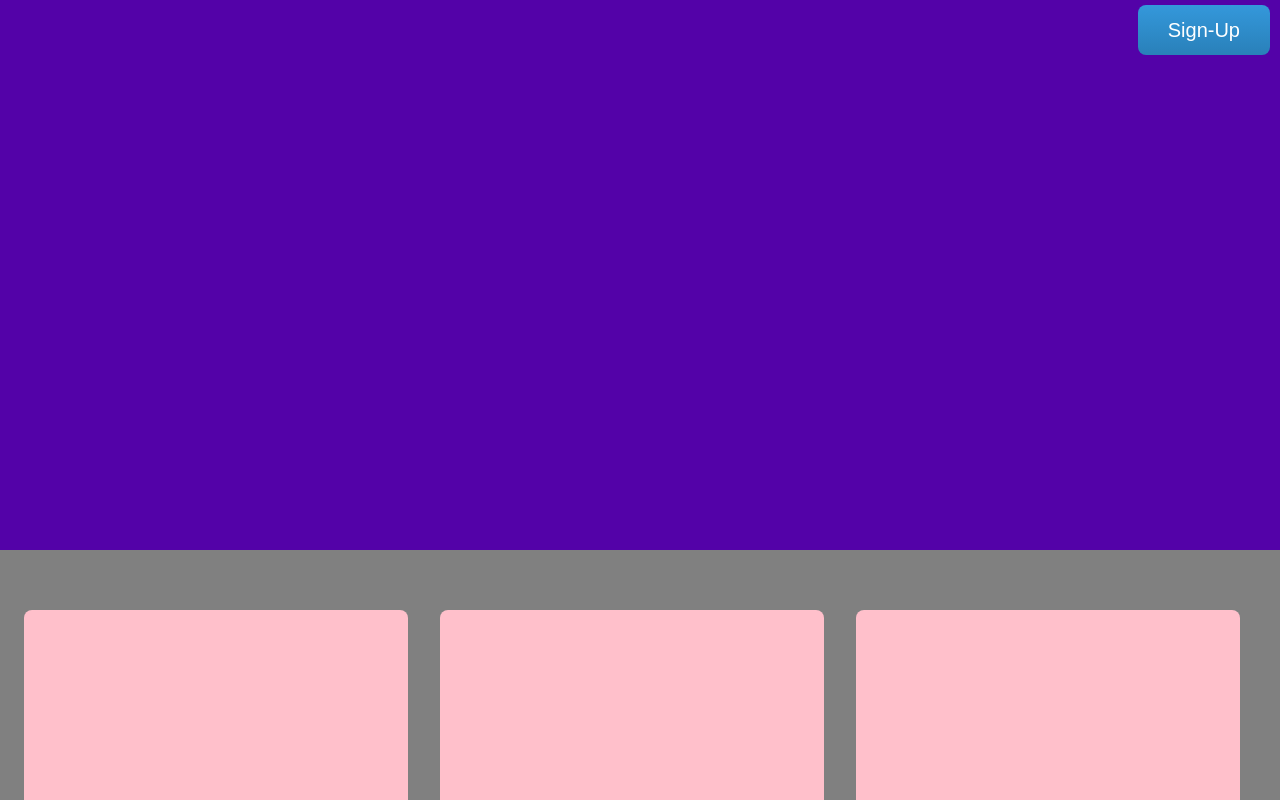
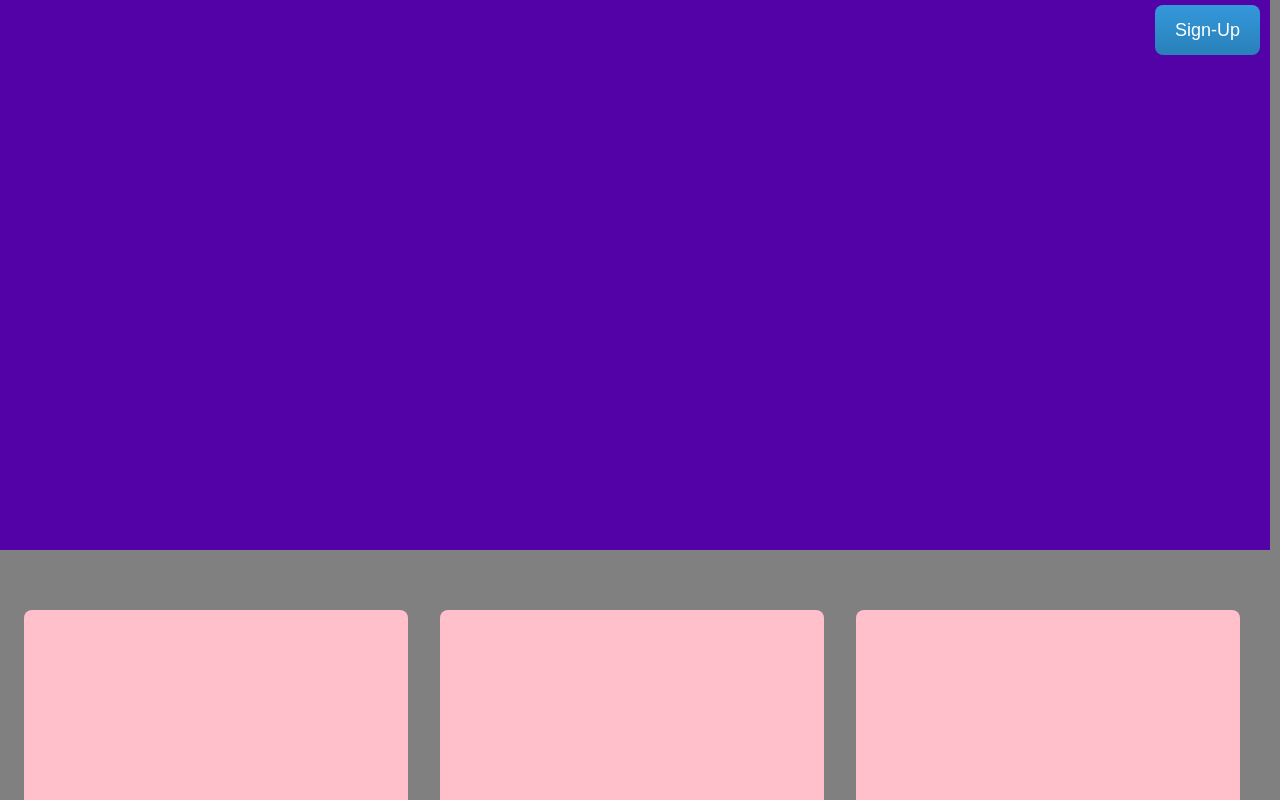
Before and after one commit to Tim-Alpha/Event-Eclipse-Frontend, a React (Create React App) app: page / in a window 1280 px wide. Shown: the top 800 px of the page. Built offline with nearby package versions, Linux system fonts and the light colour scheme.

Commit message:
update: adjust sign-up btn

```diff
--- a/public/style.css
+++ b/public/style.css
@@ -19,6 +19,7 @@ body {
     width: 100vw;
     height: 500px;
     padding: 0 0 50px 0;
+    margin-left: -10px;
     background-color: #5302a8;
 }
 
@@ -115,9 +116,9 @@ body {
     border-radius: 8px;
     font-family: Arial;
     color: #ffffff;
-    font-size: 20px;
+    font-size: 18px;
     border: none;
-    padding: 10px 30px;
+    padding: 5px 20px;
     text-decoration: none;
   }
 
@@ -135,6 +136,7 @@ body {
 
     .home_top_container {
         height: 100px;
+        margin-left: 0px;
     }
 
     .home_bottom_container {
```
